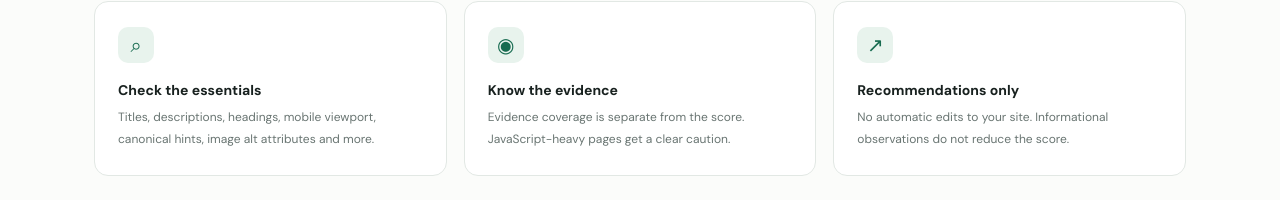
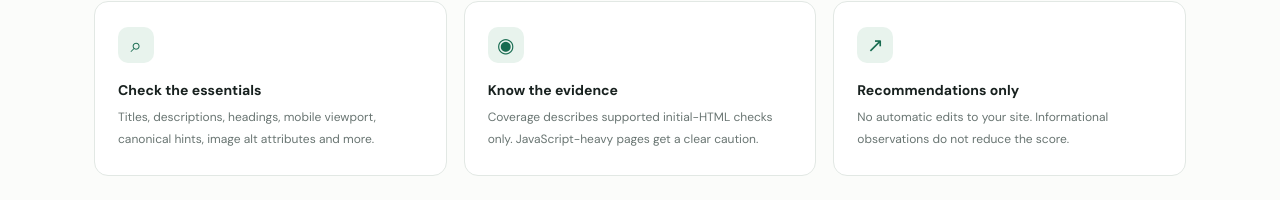
Before and after one commit to kanakomaeda/kanako-seo-autopilot, a Next.js app: page / in a window 1280 px wide. Shown: the part 746-946 px from the top of the page. Built offline with nearby package versions, Linux system fonts and the light colour scheme.

Commit message:
Clarify initial HTML evidence coverage in audit report

```diff
--- a/app/page.tsx
+++ b/app/page.tsx
@@ -13,10 +13,10 @@ export default function Home() {
  <form className="audit-form" onSubmit={runAudit}><label htmlFor="url">Website page URL</label><div className="input-row"><span className="url-icon">↗</span><input id="url" type="url" placeholder="https://example.com/page" value={url} onChange={e=>setUrl(e.target.value)} required autoComplete="url"/><button disabled={loading}>{loading?<><span className="spinner"/> Checking…</>:<>Run SEO check <span>→</span></>}</button></div><div className="form-hint"><span>↳</span> Public pages only · Read-only checks · Your site is never modified</div></form>
  {error&&<div className="error" role="alert">{error}</div>}{loading&&<div className="loading-panel"><span className="spinner dark"/> Fetching public page HTML and checking SEO signals…</div>}</section>
  {result&&<section className="results" aria-live="polite"><div className="result-heading"><div><div className="eyebrow">AUDIT REPORT</div><h2>Page overview</h2><p className="muted break">{result.finalUrl}</p></div><button className="secondary" onClick={()=>{setResult(null);setUrl("");}}>New audit</button></div>
- <div className="metric-grid"><article className="metric score-metric"><span className="metric-label">Initial HTML checks score</span><div className="score-number">{result.score}<small>/100</small></div><div className="score-track"><span style={{width:result.score+"%"}}/></div><p>Not a ranking prediction or a complete SEO score.</p></article><article className="metric"><span className="metric-label">Evidence coverage</span><div className="metric-number">{result.coverage}<small>%</small></div><p>{result.limitedEvidence?"Limited initial HTML evidence":"Based on checks available in fetched HTML"}</p></article><article className="metric"><span className="metric-label">Readable words</span><div className="metric-number">{result.wordCount}</div><p>{result.scriptCount} script tags detected</p></article><article className="metric"><span className="metric-label">Findings</span><div className="metric-number">{result.findings.length}</div><p>{result.findings.filter(f=>f.severity==="critical").length} critical · {result.findings.filter(f=>f.severity==="warning").length} to review</p></article></div>
+ <div className="metric-grid"><article className="metric score-metric"><span className="metric-label">Initial HTML checks score</span><div className="score-number">{result.score}<small>/100</small></div><div className="score-track"><span style={{width:result.score+"%"}}/></div><p>Not a ranking prediction or a complete SEO score.</p></article><article className="metric"><span className="metric-label">Initial HTML check coverage</span><div className="metric-number">{result.coverage}<small>%</small></div><p>{result.limitedEvidence?"Limited evidence in fetched HTML":"All supported initial HTML checks ran; this is not full-site SEO coverage"}</p></article><article className="metric"><span className="metric-label">Readable words</span><div className="metric-number">{result.wordCount}</div><p>{result.scriptCount} script tags detected</p></article><article className="metric"><span className="metric-label">Findings</span><div className="metric-number">{result.findings.length}</div><p>{result.findings.filter(f=>f.severity==="critical").length} critical · {result.findings.filter(f=>f.severity==="warning").length} to review</p></article></div>
  {result.limitedEvidence&&<div className="evidence-alert"><span className="alert-icon">!</span><div><b>Limited evidence — verify rendered page</b><p>This page appears to deliver much of its content through JavaScript. The score covers only checks available in the initial HTML. Missing content, headings, and image attributes may appear after rendering, so treat those findings as provisional. This audit does not currently run a browser to render JavaScript.</p></div></div>}
  <div className="report-grid"><div className="panel"><div className="panel-title"><h3>Page signals</h3><span className="count">{result.findings.length} findings</span></div><div className="signal-list">{[["Title tag",result.title||"Not found"],["Meta description",result.description||"Not found"],["H1 headings (initial HTML)",String(result.h1Count)],["Canonical URL",result.canonical?"Detected":"Not detected"],["Mobile viewport",result.viewport?"Detected":"Not detected"],["HTML language",result.lang?"Declared":"Not declared"],["Image alt attributes (initial HTML)",result.imagesWithoutAlt?result.imagesWithoutAlt+" of "+result.imageCount+" missing":"No missing alt detected in initial HTML"],["Structured data",result.structuredData?"JSON-LD detected":"Not detected"],["Robots noindex",result.robotsNoindex?"Detected":"Not detected"]].map(([label,value])=><div className="signal" key={label}><span>{label}</span><b>{value}</b></div>)}</div></div>
  <div className="panel findings-panel"><div className="panel-title"><h3>Recommendations</h3><span className="count">{result.findings.length}</span></div>{result.findings.length===0&&<p className="empty">No issues were found in these initial HTML checks. This does not mean the page is fully SEO-optimized.</p>}<div className="finding-list">{result.findings.map(f=><article className="finding" key={f.id}><div className="finding-head"><span className={"severity "+f.severity}>{severityLabel(f.severity)}</span><b>{f.title}</b></div><p>{f.detail}</p><div className="recommendation"><span>Suggested next step</span>{f.recommendation}</div></article>)}</div></div></div><p className="report-foot">HTTP {result.status} · Audited {new Date(result.fetchedAt).toLocaleString()} · Suggestions only; no changes made to the audited site.</p></section>}
- {!result&&!loading&&<section className="below"><div className="section-heading"><div className="eyebrow">BUILT FOR CLARITY</div><h2>Useful signals. Honest limitations.</h2></div><div className="feature-grid"><article className="feature"><span className="feature-icon">⌕</span><h3>Check the essentials</h3><p>Titles, descriptions, headings, mobile viewport, canonical hints, image alt attributes and more.</p></article><article className="feature"><span className="feature-icon">◉</span><h3>Know the evidence</h3><p>Evidence coverage is separate from the score. JavaScript-heavy pages get a clear caution.</p></article><article className="feature"><span className="feature-icon">↗</span><h3>Recommendations only</h3><p>No automatic edits to your site. Informational observations do not reduce the score.</p></article></div><p className="disclaimer">This audit examines initial HTML only; it does not currently render JavaScript in a browser. It does not measure rankings, backlinks, indexing status, or Core Web Vitals. Missing H1, text, or image signals on JavaScript-heavy pages are provisional until rendered-page verification.</p></section>}
+ {!result&&!loading&&<section className="below"><div className="section-heading"><div className="eyebrow">BUILT FOR CLARITY</div><h2>Useful signals. Honest limitations.</h2></div><div className="feature-grid"><article className="feature"><span className="feature-icon">⌕</span><h3>Check the essentials</h3><p>Titles, descriptions, headings, mobile viewport, canonical hints, image alt attributes and more.</p></article><article className="feature"><span className="feature-icon">◉</span><h3>Know the evidence</h3><p>Coverage describes supported initial-HTML checks only. JavaScript-heavy pages get a clear caution.</p></article><article className="feature"><span className="feature-icon">↗</span><h3>Recommendations only</h3><p>No automatic edits to your site. Informational observations do not reduce the score.</p></article></div><p className="disclaimer">This audit examines initial HTML only; it does not currently render JavaScript in a browser. It does not measure rankings, backlinks, indexing status, or Core Web Vitals. Missing H1, text, or image signals on JavaScript-heavy pages are provisional until rendered-page verification.</p></section>}
  <footer><Link className="brand footer-brand" href="/"><span className="brand-mark">K</span><span>kanako <b>SEO AutoPilot</b></span></Link><span>Built for clearer SEO decisions.</span></footer></main>;
 }
```
